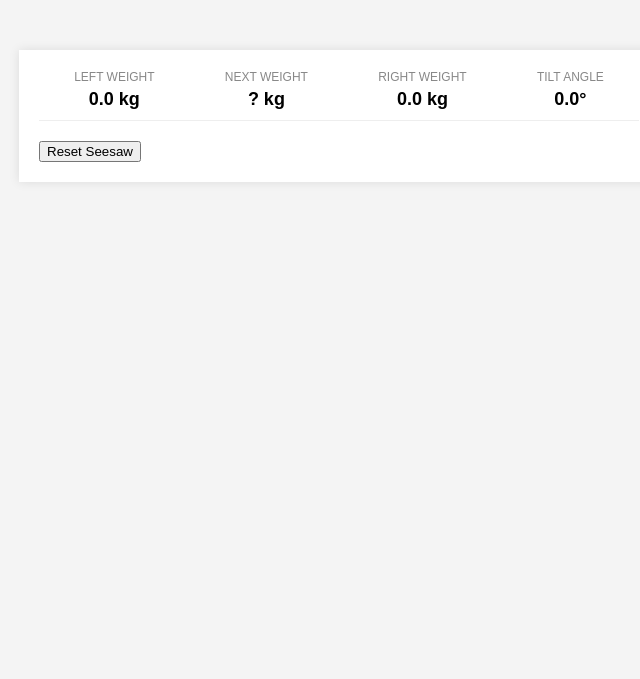
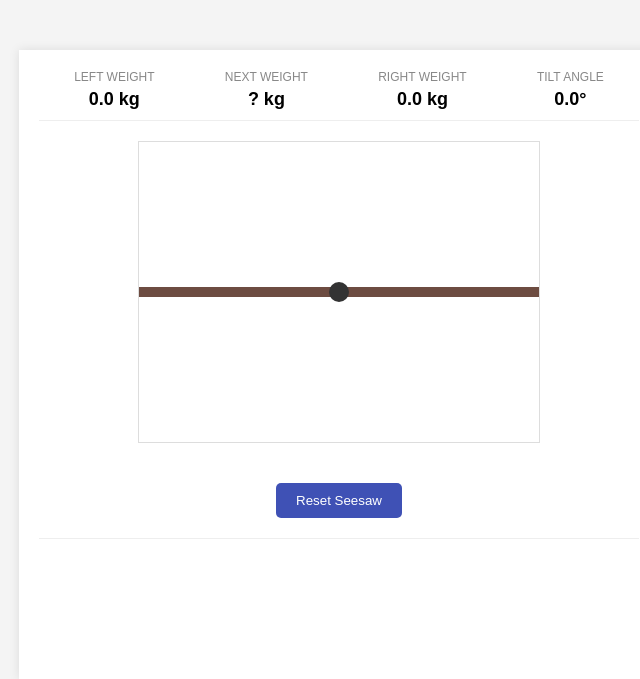
Before and after one commit to kerimcanyektek/seesaw-simulation, a plain HTML site: page index.html in a window 1280 px wide. Shown: the whole page, without its empty margins (301-941 px from the left). Drawn offline with Linux system fonts and the light colour scheme.

Commit message:
feat: Style and position core seesaw components (Plank and Pivot)

```diff
--- a/style.css
+++ b/style.css
@@ -37,3 +37,56 @@ body {
     font-size: 18px;
     font-weight: bold;
 }
+
+.simulation-area {
+    position: relative;
+    height: 300px;
+    width: 400px;
+    margin: 0 auto;
+    border: 1px solid #ddd;
+    margin-bottom: 40px;
+}
+
+.pivot {
+    position: absolute;
+    width: 20px;
+    height: 20px;
+    background-color: #333;
+    border-radius: 50%;
+    left: 50%;
+    top: 50%;
+    transform: translate(-50%, -50%);
+    z-index: 2;
+}
+
+.plank {
+    position: absolute;
+    width: 400px;
+    height: 10px;
+    background-color: #6d4c41;
+    left: 50%;
+    top: 50%;
+    transform: translate(-50%, -50%);
+    transform-origin: 50% 50%;
+    cursor: pointer;
+    z-index: 1;
+}
+
+.reset-button {
+    display: block;
+    margin: 20px auto;
+    padding: 10px 20px;
+    background-color: #3f51b5;
+    color: white;
+    border: none;
+    cursor: pointer;
+    border-radius: 5px;
+}
+
+.log-area {
+    min-height: 100px;
+    padding: 10px;
+    border-top: 1px solid #eee;
+    font-size: 14px;
+    color: #555;
+}
```
